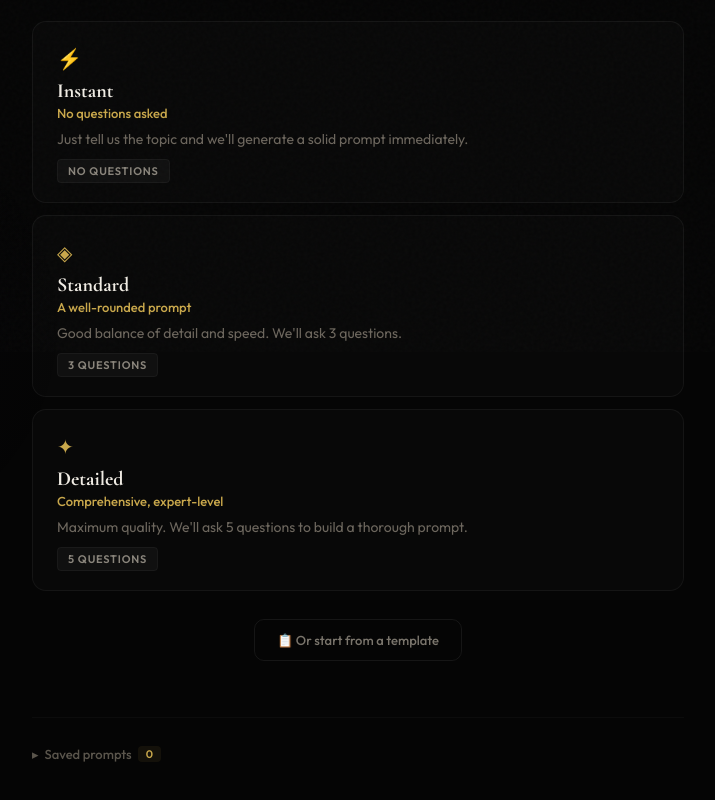
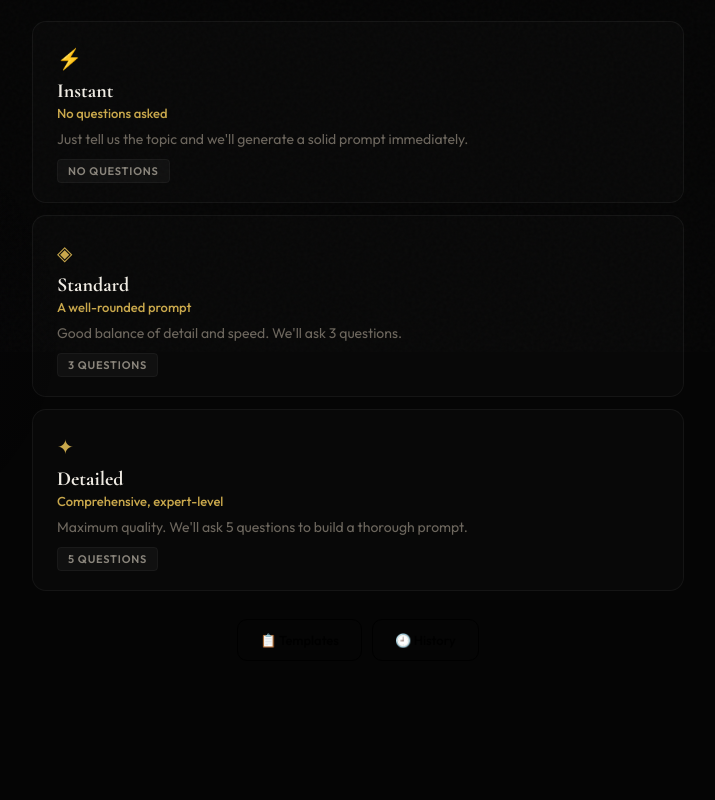
Before and after one commit to carsyndeangelis/prompt-craft, a React (Vite) app: page / in a window 1280 px wide. Shown: the part 448-1248 px from the top of the page, without its empty margins (282-997 px from the left). Built offline with nearby package versions, Linux system fonts and the light colour scheme.

Commit message:
Full v2 update with history button

```diff
--- a/src/App.jsx
+++ b/src/App.jsx
@@ -1,4 +1,3 @@
-// prompt-craft — v1.2
 import { useState, useRef, useEffect, useCallback } from "react";
 
 // ═══════════════════════════════════════════════════════════════
@@ -494,10 +493,13 @@ export default function PromptCraft() {
               ))}
             </div>
 
-            {/* Template toggle */}
-            <div style={{ marginTop: "28px", textAlign: "center" }}>
-              <button onClick={() => setShowTemplates(!showTemplates)} className="btn-secondary" style={{ ...S.secBtn, display: "inline-flex", alignItems: "center", gap: "6px" }}>
-                {showTemplates ? "Hide templates" : "📋 Or start from a template"}
+            {/* Template & History toggles */}
+            <div style={{ marginTop: "28px", display: "flex", justifyContent: "center", gap: "10px", flexWrap: "wrap" }}>
+              <button onClick={() => { setShowTemplates(!showTemplates); if (!showTemplates) setShowHistory(false); }} className="btn-secondary" style={{ ...S.secBtn, display: "inline-flex", alignItems: "center", gap: "6px", borderColor: showTemplates ? "rgba(201,168,76,0.3)" : undefined, color: showTemplates ? "#c9a84c" : undefined }}>
+                {showTemplates ? "Hide templates" : "📋 Templates"}
+              </button>
+              <button onClick={() => { setShowHistory(!showHistory); if (!showHistory) setShowTemplates(false); }} className="btn-secondary" style={{ ...S.secBtn, display: "inline-flex", alignItems: "center", gap: "6px", borderColor: showHistory ? "rgba(201,168,76,0.3)" : undefined, color: showHistory ? "#c9a84c" : undefined }}>
+                🕘 History {history.length > 0 && <span style={S.histCount}>{history.length}</span>}
               </button>
             </div>
 
@@ -523,6 +525,42 @@ export default function PromptCraft() {
                       </button>
                     ))}
                   </div>
+                </div>
+              </Fade>
+            )}
+
+            {/* History panel on depth page */}
+            {showHistory && (
+              <Fade>
+                <div style={{ marginTop: "24px" }}>
+                  <div style={{ display: "flex", justifyContent: "space-between", alignItems: "center", marginBottom: "14px" }}>
+                    <div style={{ fontSize: "12px", fontWeight: 700, color: "#c9a84c", textTransform: "uppercase", letterSpacing: "1px" }}>Recent Prompts</div>
+                    {history.length > 0 && <button onClick={() => { setHistory([]); Storage.set("history", []); }} className="btn-secondary" style={{ ...S.secBtn, fontSize: "11px", padding: "6px 12px", color: "#5a554c" }}>Clear all</button>}
+                  </div>
+                  {history.length === 0 ? (
+                    <div style={{ padding: "40px 20px", textAlign: "center", borderRadius: "14px", background: "rgba(255,255,255,0.015)", border: "1px solid rgba(255,255,255,0.05)" }}>
+                      <div style={{ fontSize: "28px", marginBottom: "12px" }}>🕘</div>
+                      <div style={{ fontSize: "15px", fontWeight: 500, color: "#8a857c", marginBottom: "6px" }}>No history yet</div>
+                      <div style={{ fontSize: "13px", color: "#5a554c", lineHeight: 1.5 }}>Your generated prompts will appear here so you can reuse them anytime.</div>
+                    </div>
+                  ) : (
+                    <div style={{ display: "flex", flexDirection: "column", gap: "8px" }}>
+                      {history.map((h, i) => (
+                      <div key={i} className="hist-item" style={S.histItem}
+                        onClick={() => { setGeneratedPrompt(h.prompt); setTargetAI(h.targetAI); setCopied(false); setRefineHistory([]); setPromptVersions([h.prompt]); setStep(6); }}>
+                        <div style={S.histTop}>
+                          <div style={{ display: "flex", gap: "6px" }}>
+                            <span style={S.histTag}>{h.targetAI}</span>
+                            <span style={S.histTag}>{h.detail}</span>
+                          </div>
+                          <span style={{ fontSize: "11px", color: "#3a3632" }}>{h.time instanceof Date ? h.time.toLocaleTimeString([], { hour: "2-digit", minute: "2-digit" }) : ""}</span>
+                        </div>
+                        <div style={{ fontSize: "14px", fontWeight: 500, color: "#b0aa9f", marginBottom: "4px" }}>{h.topic}</div>
+                        <div style={{ fontSize: "12px", color: "#5a554c", lineHeight: 1.4 }}>{h.prompt.length > 100 ? h.prompt.slice(0, 100) + "..." : h.prompt}</div>
+                      </div>
+                    ))}
+                  </div>
+                  )}
                 </div>
               </Fade>
             )}
@@ -708,7 +746,7 @@ export default function PromptCraft() {
         )}
 
         {/* ── History ── */}
-        {(step === 0 || history.length > 0) && step !== 3 && step !== 5 && (
+        {history.length > 0 && step !== 3 && step !== 5 && (
           <div style={S.historySection}>
             <button onClick={() => setShowHistory(!showHistory)} style={S.histToggle}>
               <span style={{ display: "inline-block", transition: "transform 0.2s", transform: showHistory ? "rotate(90deg)" : "rotate(0deg)", marginRight: "6px" }}>▸</span>
@@ -716,10 +754,6 @@ export default function PromptCraft() {
             </button>
             {showHistory && (
               <div style={S.histList}>
-                {history.length === 0 ? (
-                  <div style={{ fontSize: "13px", color: "#5a554c", padding: "8px 0" }}>No saved prompts yet.</div>
-                ) : (
-                  <>
                 {history.map((h, i) => (
                   <div key={i} className="hist-item" style={S.histItem}
                     onClick={() => { setGeneratedPrompt(h.prompt); setTargetAI(h.targetAI); setCopied(false); setRefineHistory([]); setPromptVersions([h.prompt]); if (step !== 6) setStep(6); }}>
@@ -735,8 +769,6 @@ export default function PromptCraft() {
                   </div>
                 ))}
                 <button onClick={() => { setHistory([]); Storage.set("history", []); }} className="btn-secondary" style={{ ...S.secBtn, marginTop: "8px", fontSize: "12px", color: "#5a554c" }}>Clear history</button>
-                  </>
-                )}
               </div>
             )}
           </div>
```
Also changed, not shown: 1 other file (tests, documents, lock files or other folders). Lines whose indentation alone changed are shown as unchanged.
